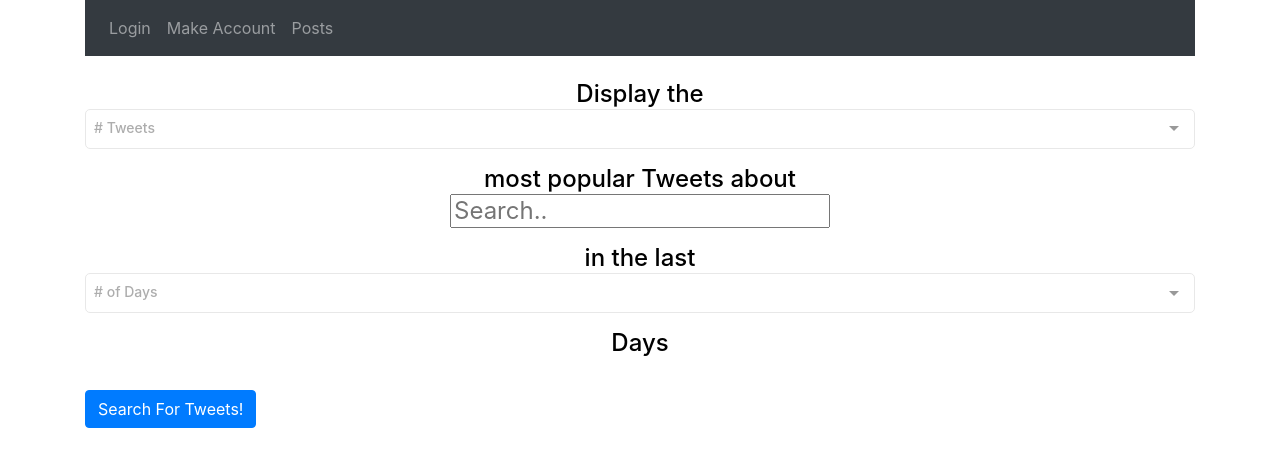
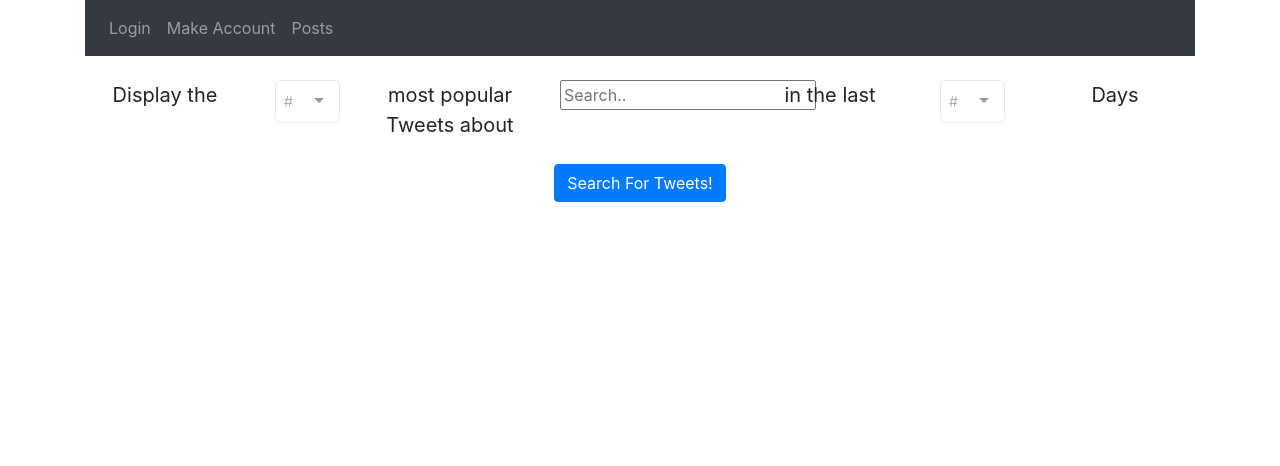
Before and after one commit to cen-3031-dev-team/cen3031, a Vue app: page / in a window 1280 px wide. Shown: the top 466 px of the page. Built offline with nearby package versions, Linux system fonts and the light colour scheme.

Commit message:
Made the search selection aligned in a single row

```diff
--- a/src/App.vue
+++ b/src/App.vue
@@ -21,30 +21,34 @@
   </transition>
 
   <div class="row">
-    <div class="col-lg-12">
-      <h4>
+    <div class="col-md-2" id="searchtext">
       Display the
-        <div>
-          <multiselect v-model="querytweets" :options="numOfTweets" :searchable="false" :close-on-select="false" :show-labels="false" placeholder="# Tweets"></multiselect>
+    </div>
+    <div class="col-md-1">
+      <multiselect v-model="querytweets" :options="numOfTweets" :searchable="false" :close-on-select="true" :show-labels="false" placeholder="#"></multiselect>
       <pre class="language-json"><code>{{ querytweets  }}</code></pre>
     </div>
+    <div class="col-md-2" id="searchtext">
       most popular Tweets about
-        <div>
+    </div>
+    <div class="col-md-2">
       <input type="text" placeholder="Search..">
       <pre class="language-json"><code>{{ querystring  }}</code></pre>
     </div>
+    <div class="col-md-2" id="searchtext">
       in the last
-        <div>
-          <multiselect v-model="querydays" :options="numOfDays" :searchable="false" :close-on-select="false" :show-labels="false" placeholder="# of Days"></multiselect>
+    </div>
+    <div class="col-md-1">
+      <multiselect v-model="querydays" :options="numOfDays" :searchable="false" :close-on-select="true" :show-labels="false" placeholder="#"></multiselect>
       <pre class="language-json"><code>{{ querydays  }}</code></pre>
     </div>
+    <div class="col-md-2" id="searchtext">
       Days
-      </h4>
     </div>
   </div></br>
 
   <div class="row">
-    <div class="col-lg-12" id='searchButton'>
+    <div class="col-lg-12" id='searchtext'>
       <button class="btn btn-primary" @click="getTweets">Search For Tweets!</button>
       </br>
     </div>
@@ -54,12 +58,16 @@
     </br>
     <ul>
       <li v-for="tweet in tweets.statuses">
+        <div class="row">
           <div class="tweet">
             <img :src="tweet.user.profile_image_url">
             <span> @{{ tweet.user.screen_name }}: {{ tweet.text }} </br></span>
-          <span> Likes: {{tweet.favorite_count}} Retweets: {{tweet.retweet_count}}</span>
+          </div>
+        </div>
+        <div class="row">
+          <span id="tweetleft"> Likes: {{tweet.favorite_count}} Retweets: {{tweet.retweet_count}}</span>
+        </div>
       </br>
-        </div>
       </li>
     </ul>
   </div>
@@ -77,34 +85,26 @@
   opacity: 0
 }
 
-body {
-  background-color: #333;
-  font-family: helvetica, sans-serif;
+#searchtext {
+  text-align: center;
+  font-size: 20px;
 }
-
-h4 {
+#searchbutton{
   text-align: center;
-  color: black;
 }
-
-.searchButton {
-  text-align: center;
+#tweetrow{
+  margin-bottom: 10px;
+  background-color: lightblue;
 }
 
 .tweet {
   margin-bottom: 10px;
-  border: 10px;
-  border-color: lightblue;
   width: 100%;
   display: flex;
   height: 100px;
   align-items: center;
   color: black;
   background-color: lightblue;
-}
-
-.tweet h5 {
-  display: grid;
 }
 
 .name {
@@ -138,8 +138,8 @@ export default {
       querydays: null,
       querytweets: null,
       querystring: null,
-      numOfDays: ['1', '2', '3', '4','5','6','7'],
-      numOfTweets: ['1','2','3','4','5','6','7','8','9','10','11','12','13','14','15','16','17','18','19','20']
+      numOfDays: ['1', '2', '3', '4', '5', '6', '7'],
+      numOfTweets: ['1', '2', '3', '4', '5', '6', '7', '8', '9', '10', '11', '12', '13', '14', '15', '16', '17', '18', '19', '20']
     }
   },
 
```
Lines whose indentation alone changed are shown as unchanged.
